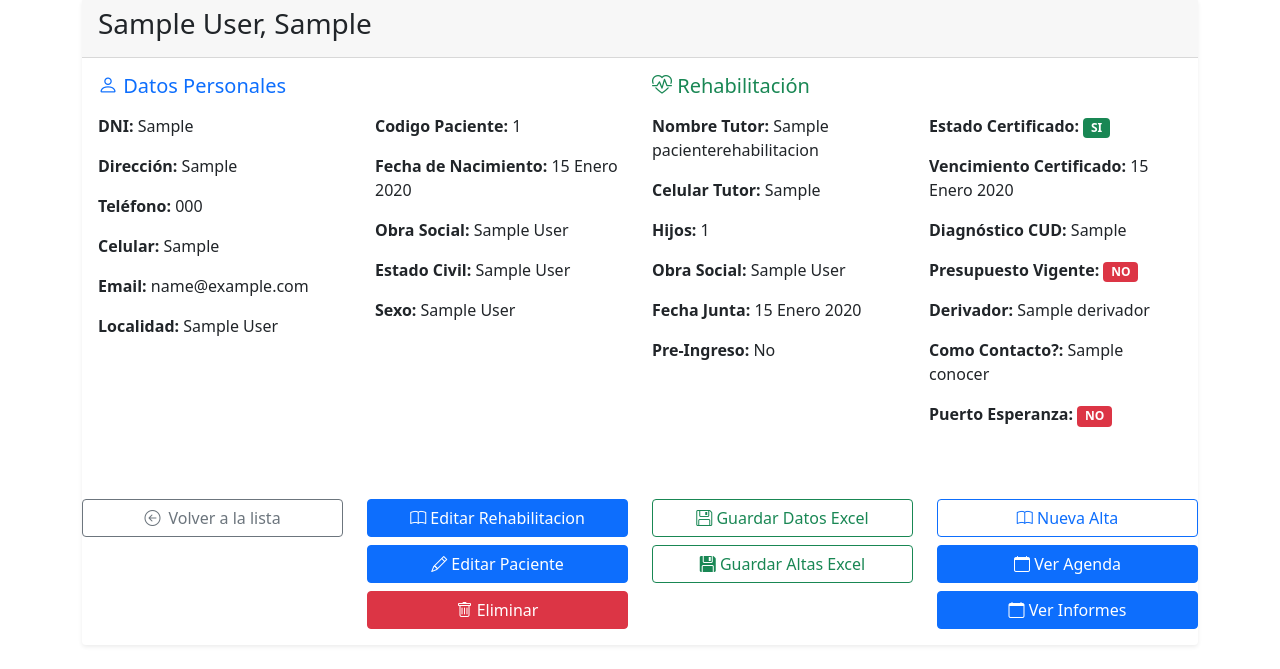
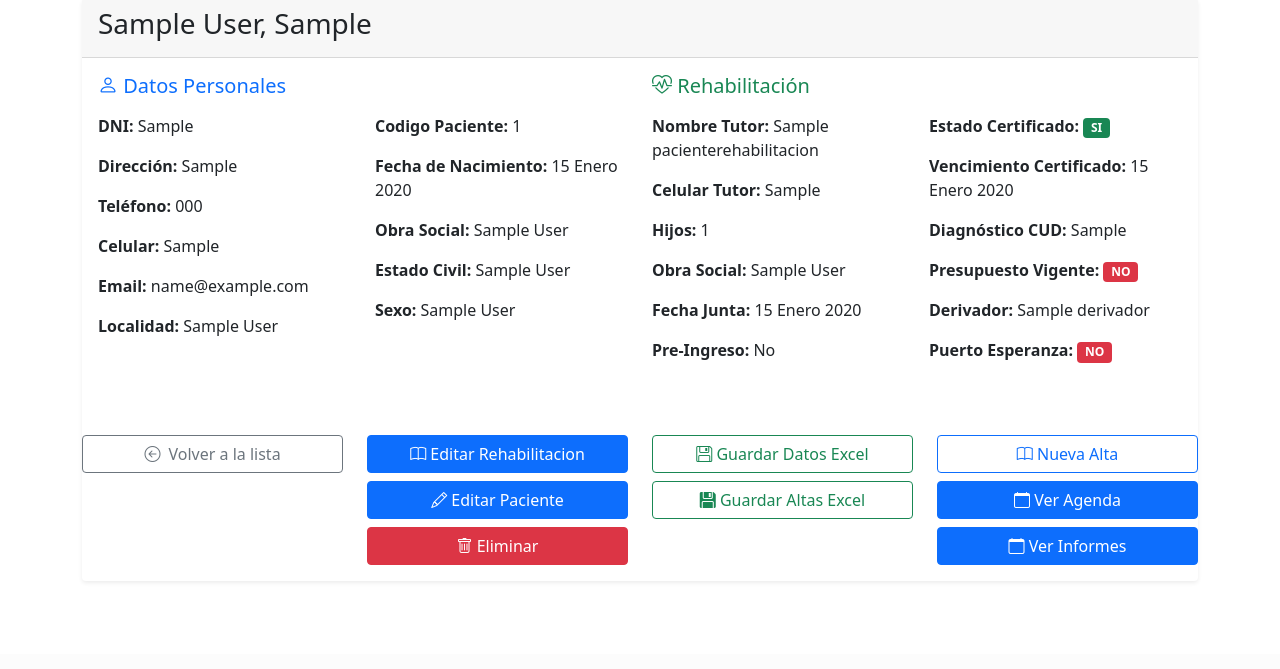
Before and after one commit to NadCarlos/gym_django, a Django app: page /rehabilitacion/pacientes/detail/1 in a window 1280 px wide. Shown: the part 146-815 px from the top of the page. After the commit the page ends 711 px from the top, so only its background shows below. Run offline with Django 4.2, Linux system fonts and the light colour scheme; a user stored in the database is signed in; tables that the repository leaves empty hold one stand-in row (values such as "Sample post"); parts of the project's set-up code (start-up, migrations or seed data) failed here and were passed over; some libraries are stand-ins or nearby versions.

Commit message:
comented all conocer only model alive

```diff
--- a/gym/rehabilitacion/admin.py
+++ b/gym/rehabilitacion/admin.py
@@ -16,7 +16,7 @@ from rehabilitacion.models import(
     Archivo,
     Link,
     TipoInforme,
-    Conocer,
+    #Conocer,
 )
 
 
@@ -125,8 +125,8 @@ class TipoInformeAdmin(admin.ModelAdmin):
     )
 
 
-@admin.register(Conocer)
+"""@admin.register(Conocer)
 class ConocerAdmin(admin.ModelAdmin):
     list_display = (
         'nombre',
-    )
+    )"""
--- a/gym/rehabilitacion/models.py
+++ b/gym/rehabilitacion/models.py
@@ -175,14 +175,14 @@ class PacienteRehabilitacion(models.Model):
         related_name='usuario_pac_rehabilitacion',
     )
 
-    id_conocer = models.ForeignKey(
+    """id_conocer = models.ForeignKey(
         Conocer,
         blank=False,
         null=False,
         default=1,
         on_delete=models.RESTRICT,
         related_name='id_conocer_pac_rehab',
-    )
+    )"""
 
     activo = models.BooleanField(
         default=1,
--- a/gym/rehabilitacion/repositories/rehabilitacion.py
+++ b/gym/rehabilitacion/repositories/rehabilitacion.py
@@ -1,7 +1,7 @@
 from typing import List, Optional
 
 from django.contrib.auth.models import User
-from rehabilitacion.models import PacienteRehabilitacion, PacienteArea, EstadoCertificado, Derivador, ObraSocial, Conocer
+from rehabilitacion.models import PacienteRehabilitacion, PacienteArea, EstadoCertificado, Derivador, ObraSocial
 
 
 
@@ -36,7 +36,7 @@ class PacienteRehabilitacionRepository:
         id_derivador: Derivador,
         puerto_esperanza: bool,
         id_obra_social:ObraSocial,
-        id_conocer: Conocer,
+        # id_conocer: Conocer,
         id_usuario: User,
         diagnosticoCUD: str,
         pre_ingreso: bool,
@@ -54,7 +54,7 @@ class PacienteRehabilitacionRepository:
             id_derivador=id_derivador,
             puerto_esperanza=puerto_esperanza,
             id_obra_social=id_obra_social,
-            id_conocer=id_conocer,
+            # id_conocer=id_conocer,
             id_usuario=id_usuario,
             diagnosticoCUD=diagnosticoCUD,
             pre_ingreso=pre_ingreso,
@@ -74,7 +74,7 @@ class PacienteRehabilitacionRepository:
         id_derivador: Derivador,
         puerto_esperanza: bool,
         id_obra_social:ObraSocial,
-        id_conocer: Conocer,
+        # id_conocer: Conocer,
         diagnosticoCUD: str,
         pre_ingreso: bool,
     )-> PacienteRehabilitacion:
@@ -90,7 +90,7 @@ class PacienteRehabilitacionRepository:
         rehabilitacion_paciente.id_derivador=id_derivador
         rehabilitacion_paciente.puerto_esperanza=puerto_esperanza
         rehabilitacion_paciente.id_obra_social=id_obra_social
-        rehabilitacion_paciente.id_conocer=id_conocer
+        # rehabilitacion_paciente.id_conocer=id_conocer
         rehabilitacion_paciente.diagnosticoCUD=diagnosticoCUD
         rehabilitacion_paciente.pre_ingreso=pre_ingreso
 
--- a/gym/rehabilitacion/templates/pacientes_rehab/detail.html
+++ b/gym/rehabilitacion/templates/pacientes_rehab/detail.html
@@ -84,7 +84,7 @@
                             <p><strong>Presupuesto Vigente:</strong> <span class="badge bg-danger">NO</span></p>
                         {% endif %}
                         <p><strong>Derivador:</strong> {{ rehabilitacion_paciente.id_derivador.nombre }}</p>
-                        <p><strong>Como Contacto?:</strong> {{ rehabilitacion_paciente.id_conocer.nombre }}</p>
+                        {# <p><strong>Como Contacto?:</strong> {{ rehabilitacion_paciente.id_conocer.nombre }}</p> #}
                         <p><strong>Puerto Esperanza:</strong>
                             {% if rehabilitacion_paciente.puerto_esperanza %}
                                 <span class="badge bg-success">SI</span>
--- a/gym/rehabilitacion/templates/rehabilitacion/create.html
+++ b/gym/rehabilitacion/templates/rehabilitacion/create.html
@@ -66,13 +66,14 @@
                         <div class="alert alert-danger py-1 mt-2 mb-0">{{ form.id_derivador.errors.0 }}</div>
                     {% endif %}
                 </div>
-                <div class="col-md-6 mb-3">
+                {# Bloque Conocer comentado #}
+                {# <div class="col-md-6 mb-3">
                     <label for="{{ form.id_conocer.id_for_label }}" class="form-label">Como Contacto?</label>
                     {{ form.id_conocer }}
                     {% if form.id_conocer.errors %}
                         <div class="alert alert-danger py-1 mt-2 mb-0">{{ form.id_conocer.errors.0 }}</div>
                     {% endif %}
-                </div>
+                </div> #}
                 <div class="col-md-6 mb-3">
                     <label for="{{ form.puerto_esperanza.id_for_label }}" class="form-label">Puerto Esperanza</label>
                     {{ form.puerto_esperanza }}
--- a/gym/rehabilitacion/templates/rehabilitacion/update.html
+++ b/gym/rehabilitacion/templates/rehabilitacion/update.html
@@ -66,13 +66,14 @@
                         <div class="alert alert-danger py-1 mt-2 mb-0">{{ form.id_derivador.errors.0 }}</div>
                     {% endif %}
                 </div>
-                <div class="col-md-6 mb-3">
+                {# Bloque Conocer comentado #}
+                {# <div class="col-md-6 mb-3">
                     <label for="{{ form.id_conocer.id_for_label }}" class="form-label">Como Contacto?</label>
                     {{ form.id_conocer }}
                     {% if form.id_conocer.errors %}
                         <div class="alert alert-danger py-1 mt-2 mb-0">{{ form.id_conocer.errors.0 }}</div>
                     {% endif %}
-                </div>
+                </div> #}
                 <div class="col-md-6 mb-3">
                     <label for="{{ form.puerto_esperanza.id_for_label }}" class="form-label">Puerto Esperanza</label>
                     {{ form.puerto_esperanza }}
--- a/gym/rehabilitacion/views/pacientes_rehab.py
+++ b/gym/rehabilitacion/views/pacientes_rehab.py
@@ -391,7 +391,7 @@ class PacienteRehabToCsv(View):
                 rehabilitacion_paciente.fecha_junta,
                 rehabilitacion_paciente.vencimiento_presupuesto,
                 rehabilitacion_paciente.id_derivador.nombre if rehabilitacion_paciente.id_derivador else '',
-                rehabilitacion_paciente.id_conocer.nombre if rehabilitacion_paciente.id_conocer else '',
+                # rehabilitacion_paciente.id_conocer.nombre if rehabilitacion_paciente.id_conocer else '',
                 rehabilitacion_paciente.id_obra_social.nombre if rehabilitacion_paciente.id_obra_social else '',
                 rehabilitacion_paciente.puerto_esperanza,
             ])
@@ -405,7 +405,7 @@ class PacienteRehabToCsv(View):
             'Fecha Junta',
             'Vto Presupuesto',
             'Derivador',
-            'Conocio por',
+            # 'Conocio por',
             'obra social',
             'Puerto Esperanza',
             ])
--- a/gym/rehabilitacion/views/rehabilitacion.py
+++ b/gym/rehabilitacion/views/rehabilitacion.py
@@ -60,7 +60,7 @@ class RehabilitacionCreate(View):
                 id_derivador=form.cleaned_data['id_derivador'],
                 puerto_esperanza=form.cleaned_data['puerto_esperanza'],
                 id_obra_social=form.cleaned_data['id_obra_social'],
-                id_conocer=form.cleaned_data['id_conocer'],
+                # id_conocer=form.cleaned_data['id_conocer'],
                 id_usuario=form.cleaned_data['id_usuario'],
                 diagnosticoCUD=form.cleaned_data['diagnosticoCUD'],
                 pre_ingreso=form.cleaned_data['pre_ingreso'],
@@ -106,7 +106,7 @@ class RehabilitacionUpdate(View):
                 id_derivador=form.cleaned_data['id_derivador'],
                 puerto_esperanza=form.cleaned_data['puerto_esperanza'],
                 id_obra_social=form.cleaned_data['id_obra_social'],
-                id_conocer=form.cleaned_data['id_conocer'],
+                # id_conocer=form.cleaned_data['id_conocer'],
                 diagnosticoCUD=form.cleaned_data['diagnosticoCUD'],
                 pre_ingreso=form.cleaned_data['pre_ingreso'],
             )
```
Also changed, not shown: gym/rehabilitacion/forms.py (+12 -11 lines), gym/rehabilitacion/migrations/0024_conocer.py (added).
